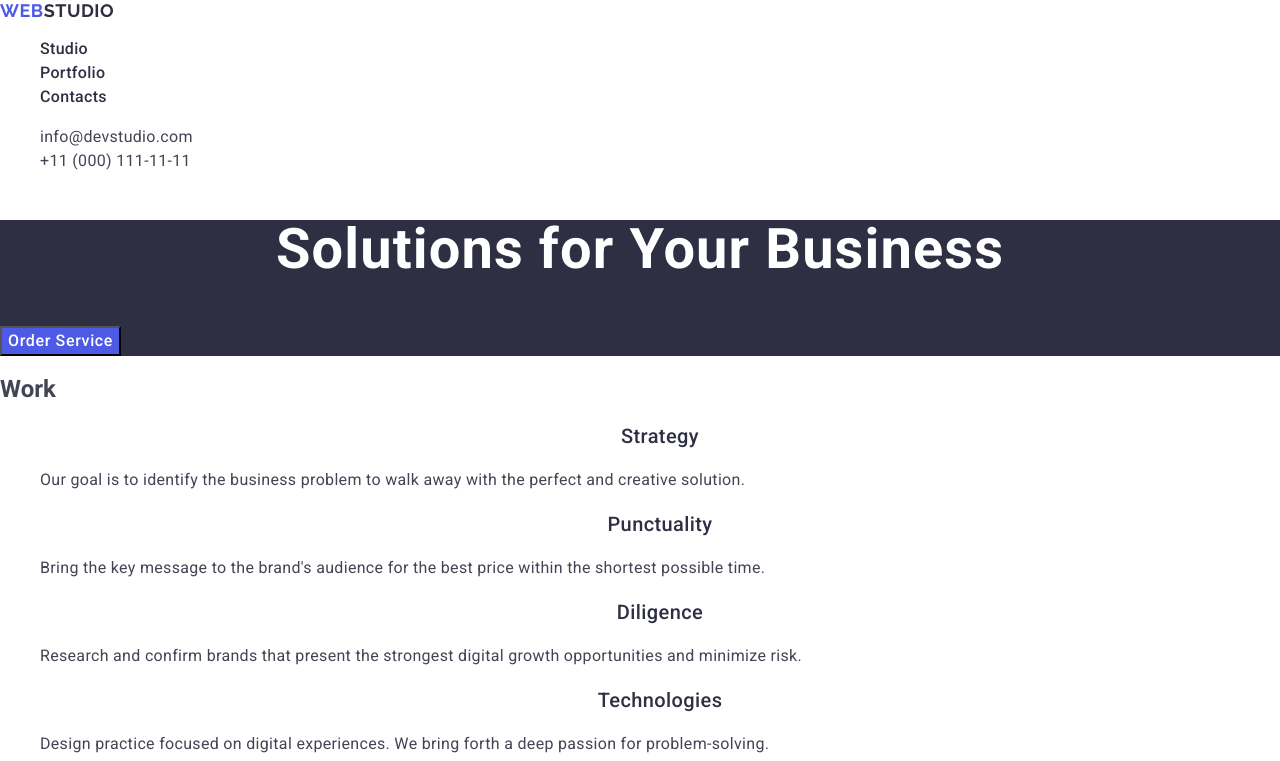
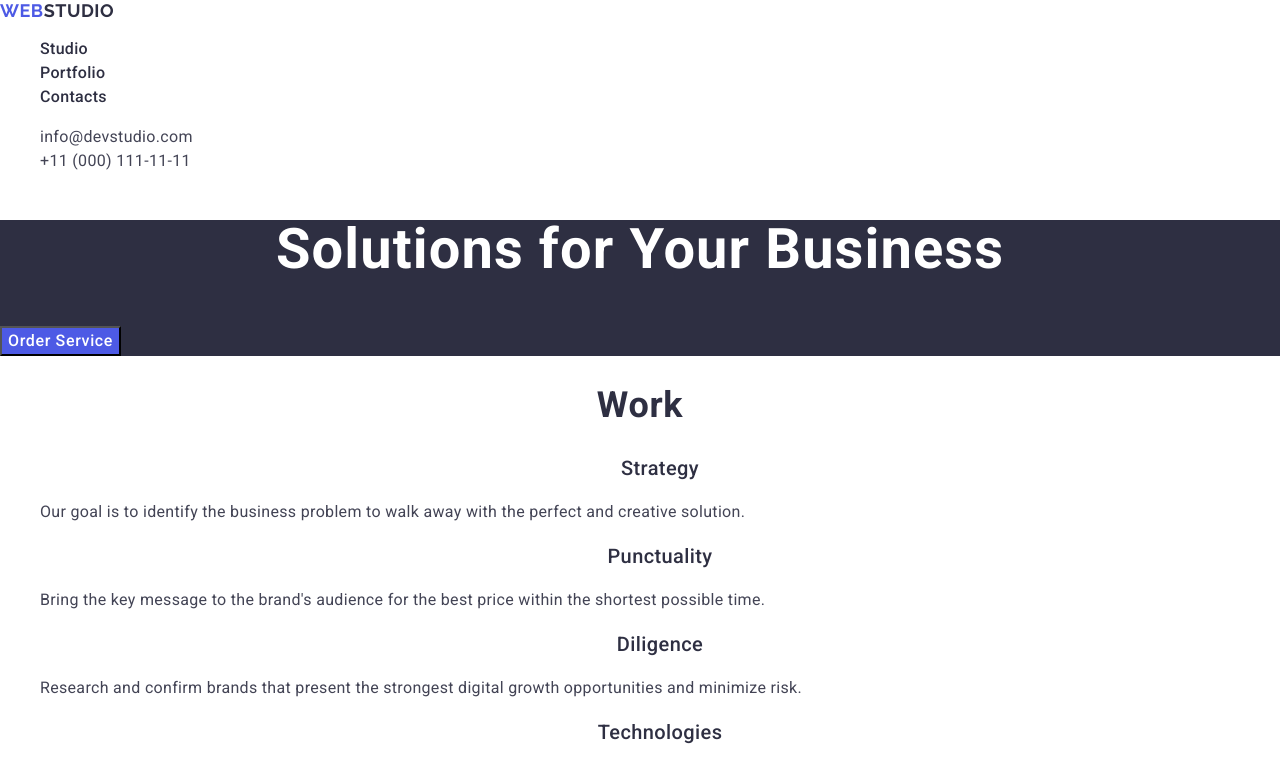
Before and after one commit to O1e2na/goit-markup-hw-02, a plain HTML site: page index.html in a window 1280 px wide. Shown: the top 761 px of the page. Drawn offline with nearby package versions, Linux system fonts and the light colour scheme.

Commit message:
проект

```diff
--- a/css/styles.css
+++ b/css/styles.css
@@ -84,6 +84,15 @@ text-align: center;
     background-color: #404BBF;
 }
 
+.advantages{
+    font-size: 36px;
+    line-height: 1.11;
+    text-align: center;
+    letter-spacing: 0.02em;
+    text-transform: capitalize;
+    color: #2e2f42;
+}
+
 .advantages-title {
     font-family: "Roboto", sans-serif;
     font-weight: 500;
```
